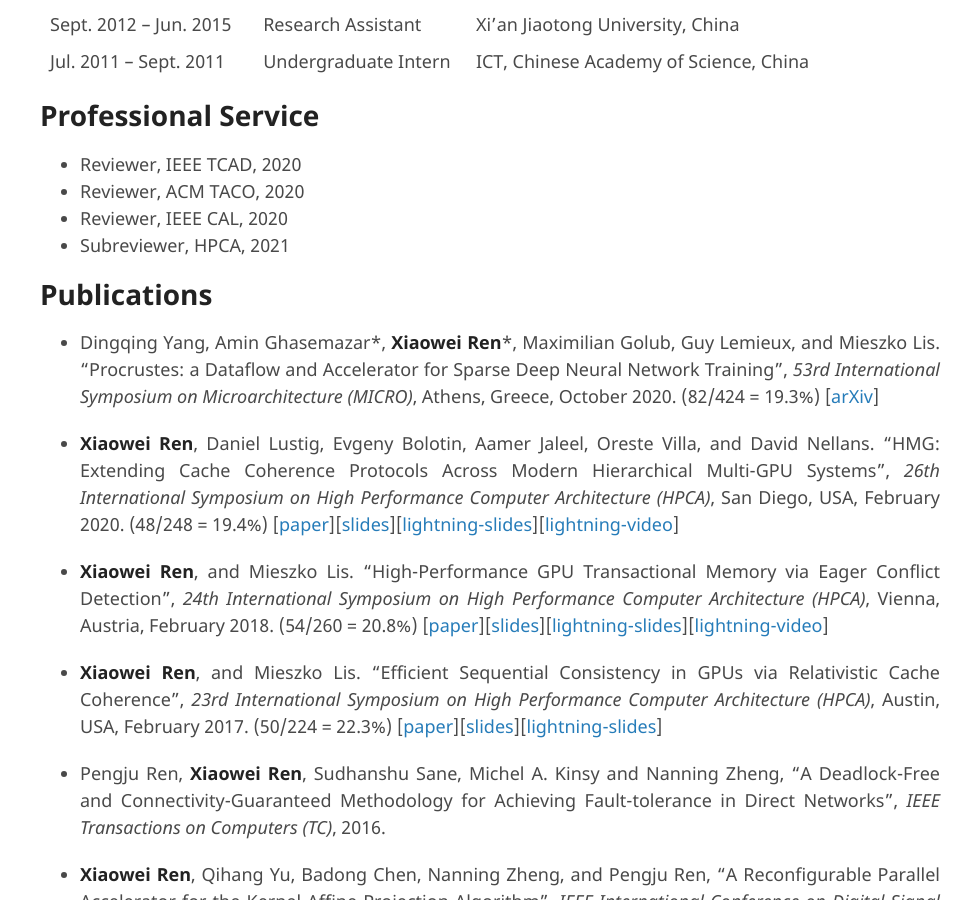
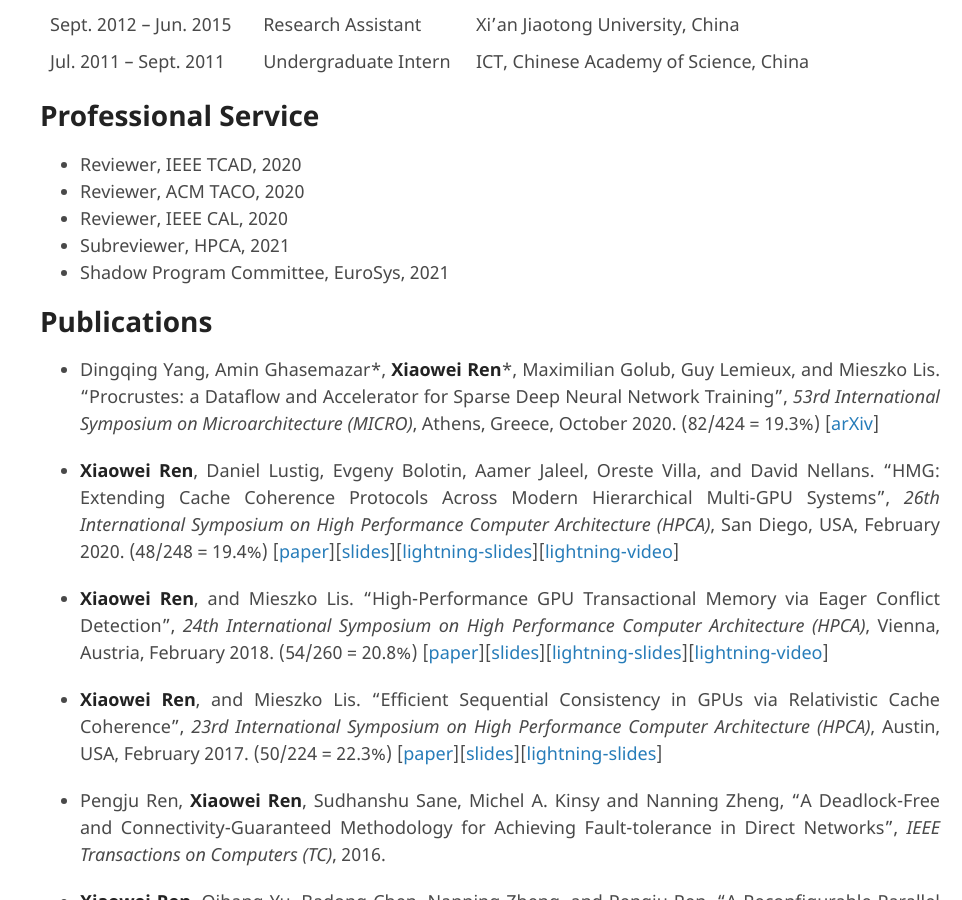
Before and after one commit to ericrxw/xiaoweiren, a Jekyll site: the page built from index.md, in a window 1280 px wide and 900 px high, scrolled down 601 px. Shown: the whole window, without its empty margins (318-1280 px from the left). Built offline with Jekyll 4.4.1, drawn with Linux system fonts in a browser that asks for light colours; our own code applies the rules of GitHub Pages for plain Markdown files; the repository's description, which GitHub fills in, is left out.

Commit message:
update review experience

```diff
--- a/index.md
+++ b/index.md
@@ -21,6 +21,7 @@ Email: xiaowei@ece.ubc.ca
 * Reviewer, ACM TACO, 2020
 * Reviewer, IEEE CAL, 2020
 * Subreviewer, HPCA, 2021
+* Shadow Program Committee, EuroSys, 2021
 
 # Publications
 
```
